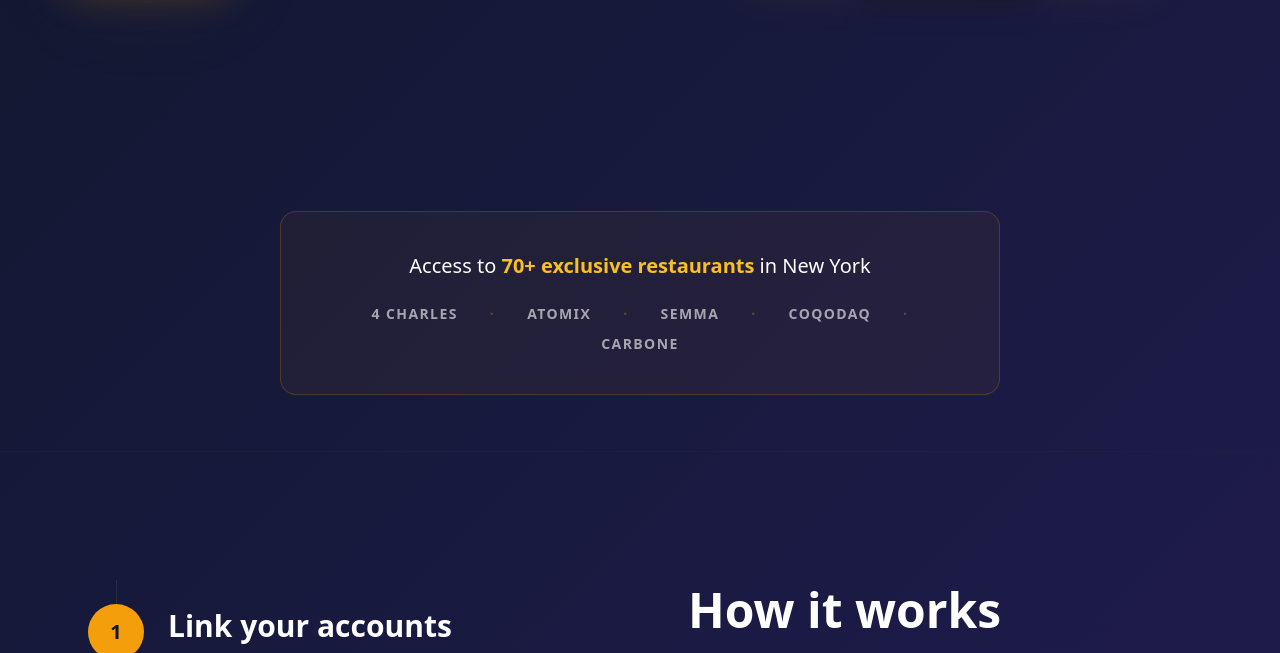
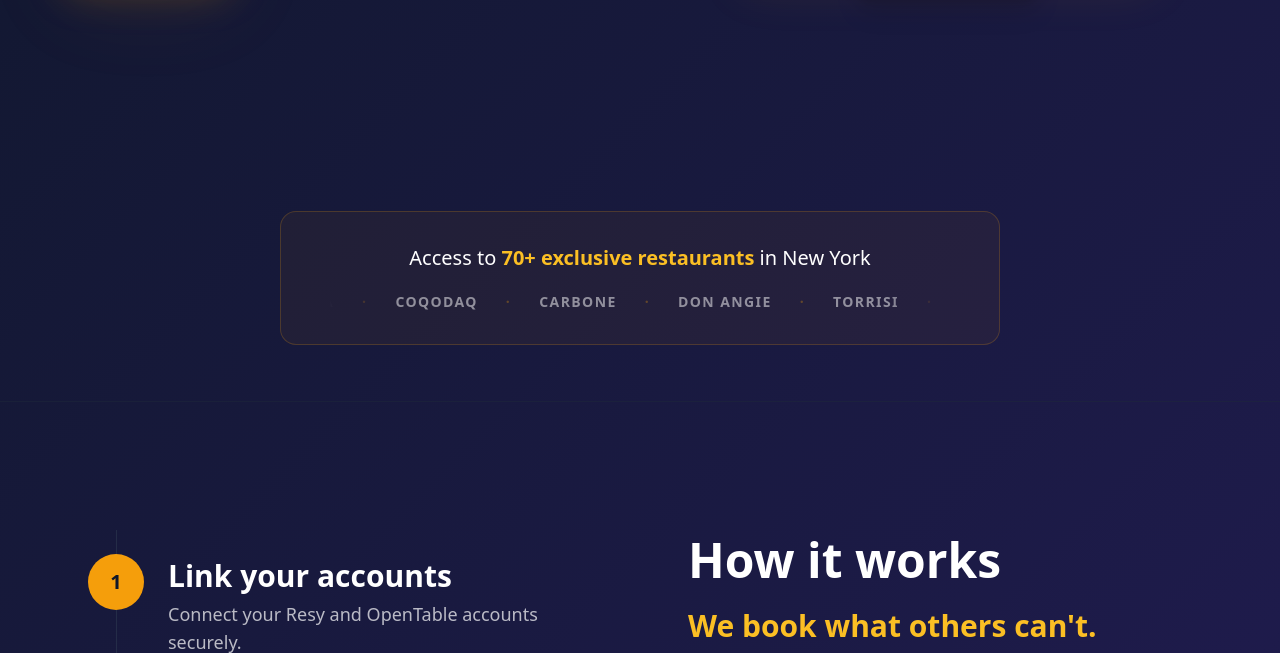
Before and after one commit to rockstarade/tablemate, a FastAPI app: page / in a window 1280 px wide. Shown: the part 645-1298 px from the top of the page. Run offline with FastAPI, Linux system fonts and the light colour scheme; parts of the project's set-up code (start-up, migrations or seed data) failed here and were passed over; some libraries are stand-ins or nearby versions.

Commit message:
Restaurant showcase: horizontal scrolling marquee animation
- Restaurant names now scroll horizontally in infinite loop
- Duplicated content for seamless loop effect
- Edge fade via CSS mask-image gradient (transparent edges)
- Added Don Angie, Torrisi, Lilia to the marquee
- Pauses on hover
- 20s smooth linear animation

Co-Authored-By: Claude Opus 4.6 <noreply@anthropic.com>

```diff
--- a/src/tablement/web/templates/landing.html
+++ b/src/tablement/web/templates/landing.html
@@ -85,6 +85,20 @@
         /* Image placeholder */
         .img-placeholder {
             background: linear-gradient(135deg, #1e293b 0%, #334155 100%);
+        }
+
+        /* Marquee scroll animation */
+        @keyframes marquee {
+            0% { transform: translateX(0); }
+            100% { transform: translateX(-50%); }
+        }
+        .marquee-track {
+            display: flex;
+            animation: marquee 20s linear infinite;
+            width: max-content;
+        }
+        .marquee-track:hover {
+            animation-play-state: paused;
         }
     </style>
 </head>
@@ -200,20 +214,47 @@
         <!-- ═══════════════════ RESTAURANT SHOWCASE ═══════════════════ -->
         <section class="py-10 sm:py-14">
             <div class="max-w-3xl mx-auto px-6">
-                <div class="rounded-2xl border border-brand-500/20 bg-brand-500/5 px-8 py-8 sm:px-12 sm:py-10 text-center">
-                    <p class="text-white text-lg sm:text-xl font-medium mb-6">
+                <div class="rounded-2xl border border-brand-500/20 bg-brand-500/5 px-8 py-6 sm:px-12 sm:py-8 text-center overflow-hidden">
+                    <p class="text-white text-lg sm:text-xl font-medium mb-5">
                         Access to <span class="text-brand-400 font-bold">70+ exclusive restaurants</span> in New York
                     </p>
-                    <div class="flex flex-wrap justify-center items-center gap-x-5 sm:gap-x-8 gap-y-2.5 text-white/60 text-xs sm:text-sm font-semibold tracking-widest uppercase">
-                        <span>4 Charles</span>
-                        <span class="text-brand-500/30">·</span>
-                        <span>Atomix</span>
-                        <span class="text-brand-500/30">·</span>
-                        <span>Semma</span>
-                        <span class="text-brand-500/30">·</span>
-                        <span>Coqodaq</span>
-                        <span class="text-brand-500/30">·</span>
-                        <span>Carbone</span>
+                    <!-- Scrolling marquee of restaurant names -->
+                    <div class="relative overflow-hidden" style="mask-image: linear-gradient(to right, transparent, black 10%, black 90%, transparent); -webkit-mask-image: linear-gradient(to right, transparent, black 10%, black 90%, transparent);">
+                        <div class="marquee-track text-white/50 text-xs sm:text-sm font-semibold tracking-widest uppercase whitespace-nowrap">
+                            <span class="mx-4 sm:mx-6">4 Charles</span>
+                            <span class="text-brand-500/30 mx-1">·</span>
+                            <span class="mx-4 sm:mx-6">Atomix</span>
+                            <span class="text-brand-500/30 mx-1">·</span>
+                            <span class="mx-4 sm:mx-6">Semma</span>
+                            <span class="text-brand-500/30 mx-1">·</span>
+                            <span class="mx-4 sm:mx-6">Coqodaq</span>
+                            <span class="text-brand-500/30 mx-1">·</span>
+                            <span class="mx-4 sm:mx-6">Carbone</span>
+                            <span class="text-brand-500/30 mx-1">·</span>
+                            <span class="mx-4 sm:mx-6">Don Angie</span>
+                            <span class="text-brand-500/30 mx-1">·</span>
+                            <span class="mx-4 sm:mx-6">Torrisi</span>
+                            <span class="text-brand-500/30 mx-1">·</span>
+                            <span class="mx-4 sm:mx-6">Lilia</span>
+                            <span class="text-brand-500/30 mx-1">·</span>
+                            <!-- Duplicate for seamless loop -->
+                            <span class="mx-4 sm:mx-6">4 Charles</span>
+                            <span class="text-brand-500/30 mx-1">·</span>
+                            <span class="mx-4 sm:mx-6">Atomix</span>
+                            <span class="text-brand-500/30 mx-1">·</span>
+                            <span class="mx-4 sm:mx-6">Semma</span>
+                            <span class="text-brand-500/30 mx-1">·</span>
+                            <span class="mx-4 sm:mx-6">Coqodaq</span>
+                            <span class="text-brand-500/30 mx-1">·</span>
+                            <span class="mx-4 sm:mx-6">Carbone</span>
+                            <span class="text-brand-500/30 mx-1">·</span>
+                            <span class="mx-4 sm:mx-6">Don Angie</span>
+                            <span class="text-brand-500/30 mx-1">·</span>
+                            <span class="mx-4 sm:mx-6">Torrisi</span>
+                            <span class="text-brand-500/30 mx-1">·</span>
+                            <span class="mx-4 sm:mx-6">Lilia</span>
+                            <span class="text-brand-500/30 mx-1">·</span>
+                        </div>
                     </div>
                 </div>
             </div>
```
